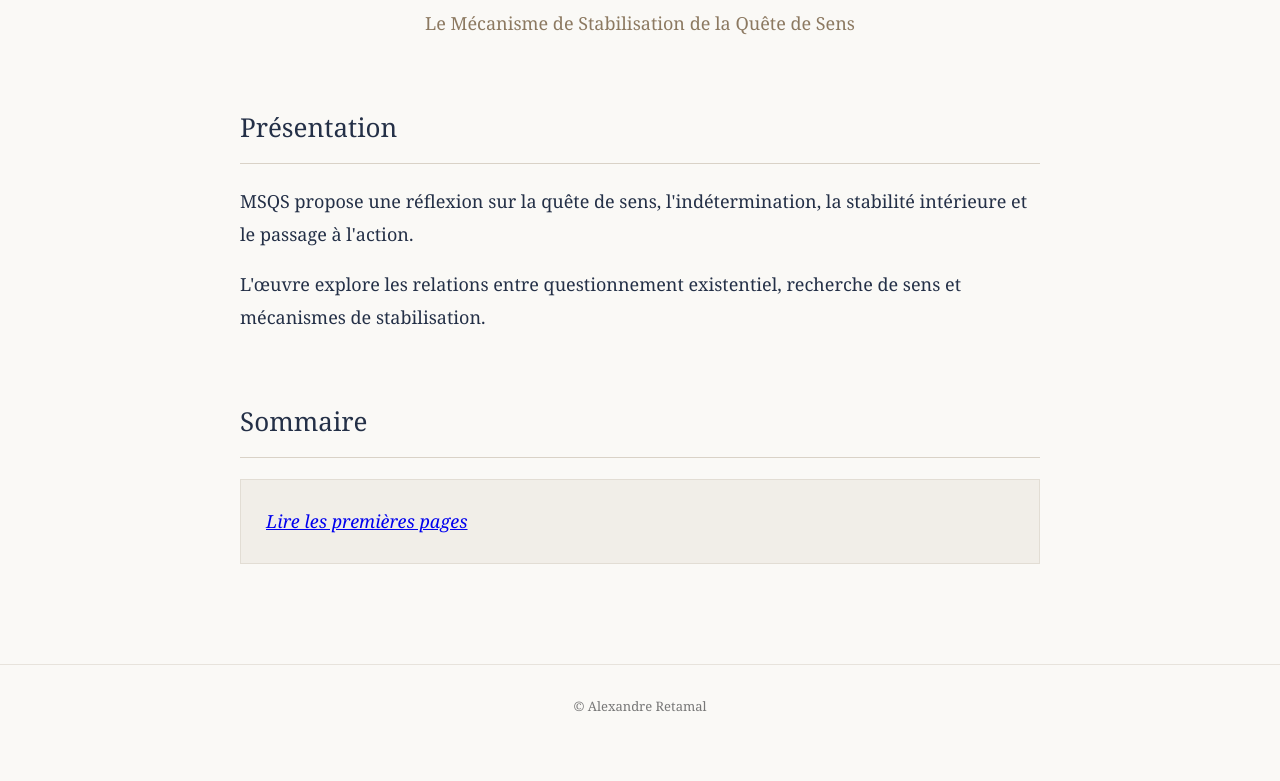
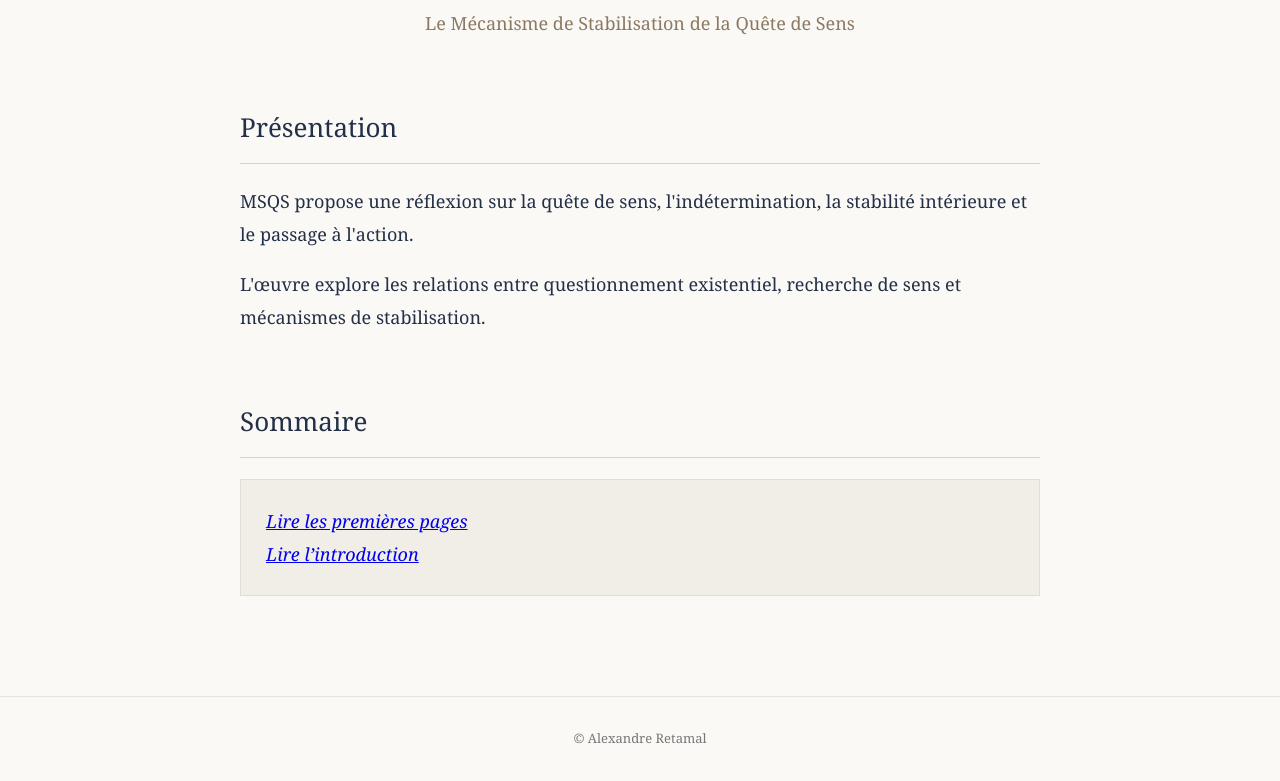
Before and after one commit to alexandreretamal-pixel/retamal, a plain HTML site: page msqs.html in a window 1280 px wide. Shown: the part 584-1365 px from the top of the page. Before the commit the page ends 1332 px from the top, so only its background shows below. Drawn offline with Linux system fonts and the light colour scheme.

Commit message:
Update msqs.html

```diff
--- a/msqs.html
+++ b/msqs.html
@@ -151,10 +151,16 @@
     <section>
       <h2>Sommaire</h2>
 
-    <div class="sommaire">
+   <div class="sommaire">
   <p>
     <a href="msqs-premieres-pages.html">
       Lire les premières pages
+    </a>
+  </p>
+
+  <p>
+    <a href="msqs-introduction.html">
+      Lire l’introduction
     </a>
   </p>
 </div>
```
